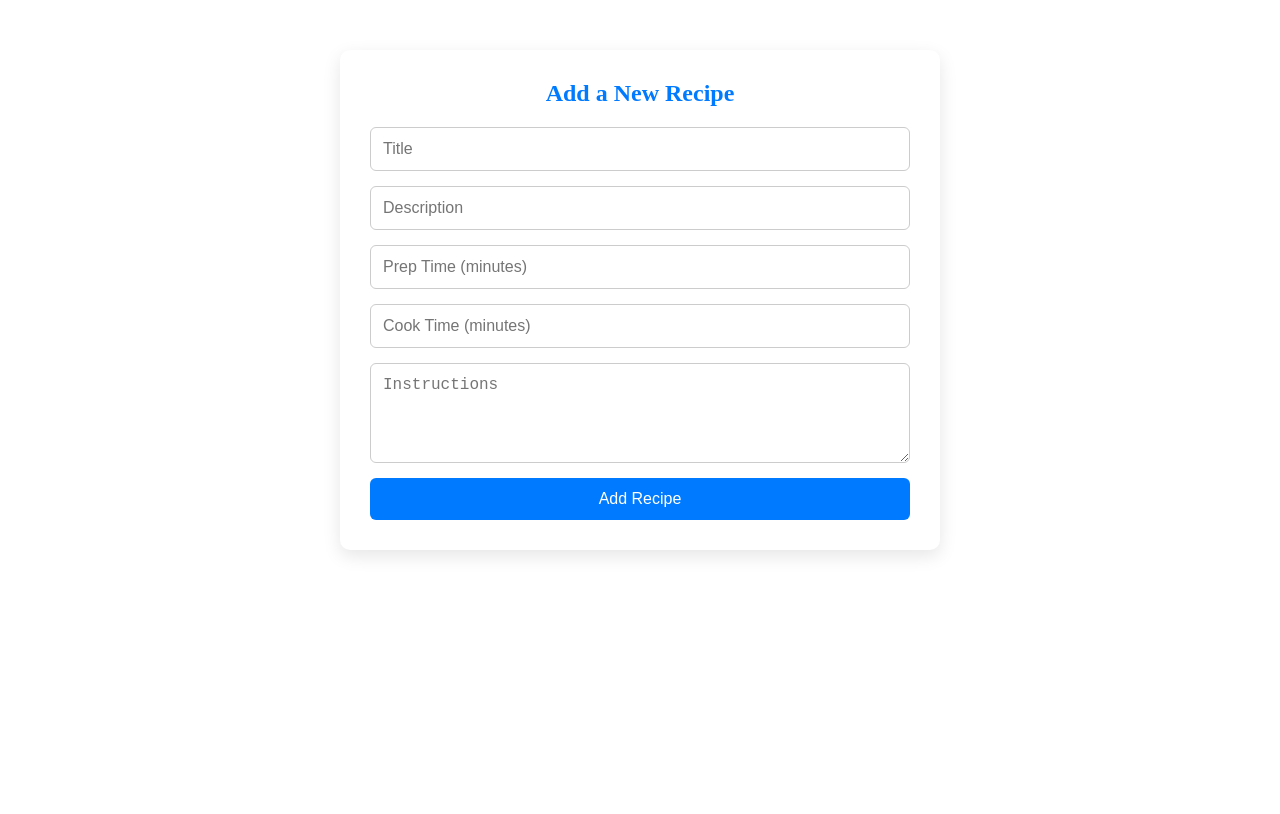
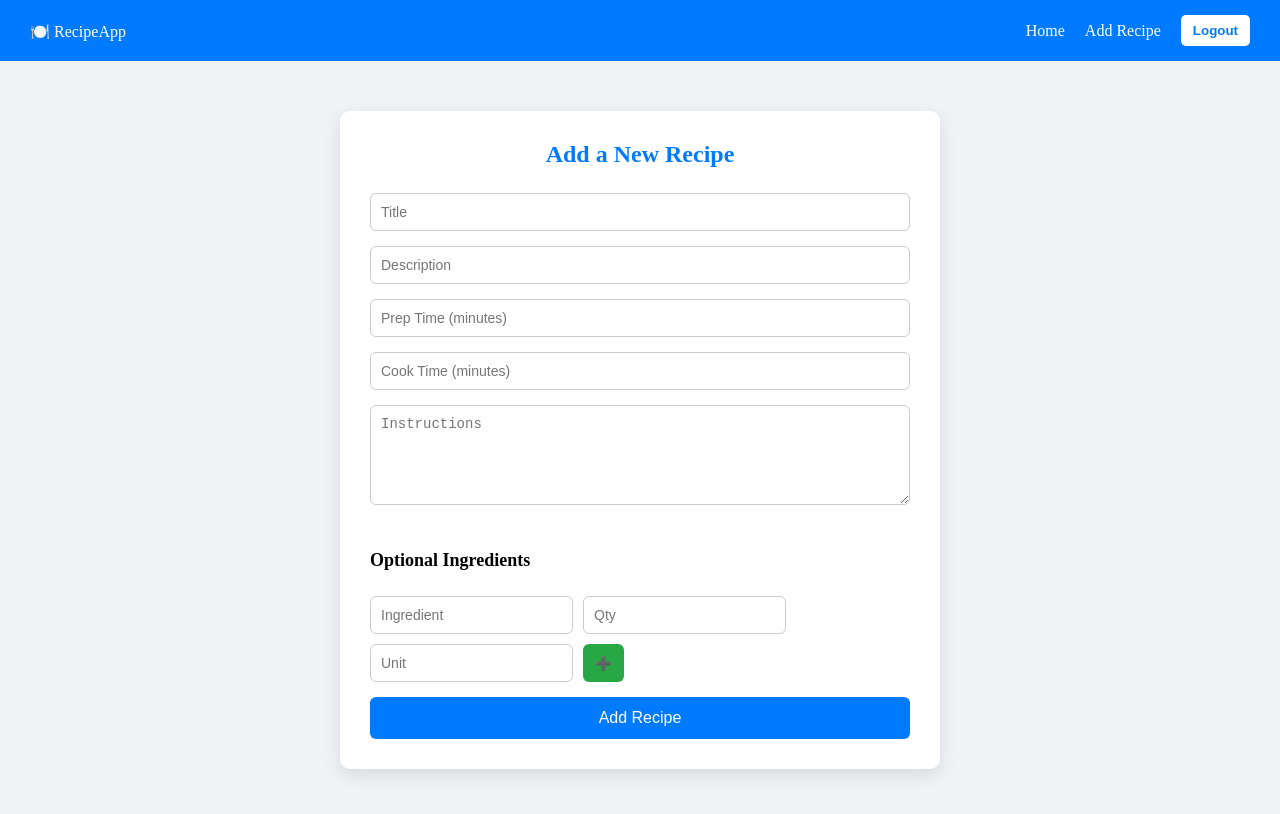
Before and after one commit to haiderg2/recipe_app, a React (Create React App) app in the folder client/: page /add in a window 1280 px wide. Shown: the top 814 px of the page. Built offline with nearby package versions, Linux system fonts and the light colour scheme.

Commit message:
Add optional ingredient input section to AddRecipe page

```diff
--- a/client/src/pages/AddRecipe.jsx
+++ b/client/src/pages/AddRecipe.jsx
@@ -2,6 +2,7 @@ import { useContext, useState } from 'react';
 import { useNavigate } from 'react-router-dom';
 import { AuthContext } from '../context/AuthContext';
 import axios from 'axios';
+import Navbar from '../components/Navbar';
 
 const AddRecipe = () => {
   const { token } = useContext(AuthContext);
@@ -15,6 +16,8 @@ const AddRecipe = () => {
     instructions: '',
   });
 
+  const [ingredient, setIngredient] = useState({ name: '', quantity: '', unit: '' });
+  const [ingredients, setIngredients] = useState([]);
   const [error, setError] = useState('');
 
   const API_URL = process.env.REACT_APP_API || 'https://miamiarctic-sugarmineral-3000.codio-box.uk';
@@ -23,14 +26,35 @@ const AddRecipe = () => {
     setForm({ ...form, [e.target.name]: e.target.value });
   };
 
+  const handleIngredientChange = (e) => {
+    setIngredient({ ...ingredient, [e.target.name]: e.target.value });
+  };
+
+  const addIngredient = (e) => {
+    e.preventDefault();
+    if (ingredient.name && ingredient.quantity && ingredient.unit) {
+      setIngredients([...ingredients, ingredient]);
+      setIngredient({ name: '', quantity: '', unit: '' });
+    }
+  };
+
   const handleSubmit = async (e) => {
     e.preventDefault();
     setError('');
 
     try {
-      await axios.post(`${API_URL}/recipes`, form, {
+      const res = await axios.post(`${API_URL}/recipes`, form, {
         headers: { Authorization: `Bearer ${token}` },
       });
+
+      const recipeId = res.data.id;
+
+      // post all ingredients if any
+      for (const ing of ingredients) {
+        await axios.post(`${API_URL}/recipes/${recipeId}/ingredients`, ing, {
+          headers: { Authorization: `Bearer ${token}` },
+        });
+      }
 
       navigate('/recipes');
     } catch (err) {
@@ -40,25 +64,52 @@ const AddRecipe = () => {
   };
 
   return (
+    <>
+      <Navbar />
+      <div style={styles.page}>
         <div style={styles.container}>
           <h2 style={styles.heading}>Add a New Recipe</h2>
           <form onSubmit={handleSubmit} style={styles.form}>
-        <input type="text" name="title" placeholder="Title" value={form.title} onChange={handleChange} required style={styles.input} />
-        <input type="text" name="description" placeholder="Description" value={form.description} onChange={handleChange} required style={styles.input} />
-        <input type="number" name="prep_time" placeholder="Prep Time (minutes)" value={form.prep_time} onChange={handleChange} required style={styles.input} />
-        <input type="number" name="cook_time" placeholder="Cook Time (minutes)" value={form.cook_time} onChange={handleChange} required style={styles.input} />
-        <textarea name="instructions" placeholder="Instructions" value={form.instructions} onChange={handleChange} required style={styles.textarea} />
+            <input type="text" name="title" placeholder="Title" value={form.title} onChange={handleChange} style={styles.input} required />
+            <input type="text" name="description" placeholder="Description" value={form.description} onChange={handleChange} style={styles.input} required />
+            <input type="number" name="prep_time" placeholder="Prep Time (minutes)" value={form.prep_time} onChange={handleChange} style={styles.input} required />
+            <input type="number" name="cook_time" placeholder="Cook Time (minutes)" value={form.cook_time} onChange={handleChange} style={styles.input} required />
+            <textarea name="instructions" placeholder="Instructions" value={form.instructions} onChange={handleChange} style={styles.textarea} required />
+
+            <h4 style={styles.subheading}>Optional Ingredients</h4>
+            <div style={styles.ingredientForm}>
+              <input type="text" name="name" placeholder="Ingredient" value={ingredient.name} onChange={handleIngredientChange} style={styles.input} />
+              <input type="number" name="quantity" placeholder="Qty" value={ingredient.quantity} onChange={handleIngredientChange} style={styles.input} />
+              <input type="text" name="unit" placeholder="Unit" value={ingredient.unit} onChange={handleIngredientChange} style={styles.input} />
+              <button onClick={addIngredient} style={styles.addBtn}>➕</button>
+            </div>
+
+            {ingredients.length > 0 && (
+              <ul style={styles.ingredientList}>
+                {ingredients.map((ing, index) => (
+                  <li key={index}>{ing.quantity} {ing.unit} of {ing.name}</li>
+                ))}
+              </ul>
+            )}
+
             <button type="submit" style={styles.button}>Add Recipe</button>
             {error && <p style={styles.error}>{error}</p>}
           </form>
         </div>
+      </div>
+    </>
   );
 };
 
 const styles = {
+  page: {
+    background: '#f0f2f5',
+    minHeight: '100vh',
+    padding: '50px 0',
+  },
   container: {
     maxWidth: '600px',
-    margin: '50px auto',
+    margin: '0 auto',
     background: '#fff',
     padding: '30px',
     borderRadius: '10px',
@@ -66,10 +117,15 @@ const styles = {
   },
   heading: {
     textAlign: 'center',
-    marginBottom: '20px',
+    marginBottom: '25px',
     fontSize: '24px',
+    color: '#007bff',
+  },
+  subheading: {
+    fontSize: '18px',
+    marginTop: '30px',
+    marginBottom: '10px',
     fontWeight: 'bold',
-    color: '#007bff',
   },
   form: {
     display: 'flex',
@@ -77,14 +133,14 @@ const styles = {
     gap: '15px',
   },
   input: {
-    padding: '12px',
-    fontSize: '16px',
+    padding: '10px',
+    fontSize: '14px',
     borderRadius: '6px',
     border: '1px solid #ccc',
   },
   textarea: {
-    padding: '12px',
-    fontSize: '16px',
+    padding: '10px',
+    fontSize: '14px',
     height: '100px',
     borderRadius: '6px',
     border: '1px solid #ccc',
@@ -101,7 +157,26 @@ const styles = {
   error: {
     color: 'red',
     textAlign: 'center',
-  }
+  },
+  ingredientForm: {
+    display: 'flex',
+    gap: '10px',
+    flexWrap: 'wrap',
+  },
+  ingredientList: {
+    paddingLeft: '20px',
+    marginBottom: '10px',
+    color: '#333',
+  },
+  addBtn: {
+    background: '#28a745',
+    color: '#fff',
+    border: 'none',
+    borderRadius: '6px',
+    padding: '8px 12px',
+    cursor: 'pointer',
+    fontWeight: 'bold',
+  },
 };
 
 export default AddRecipe;
```
Lines whose indentation alone changed are shown as unchanged.
